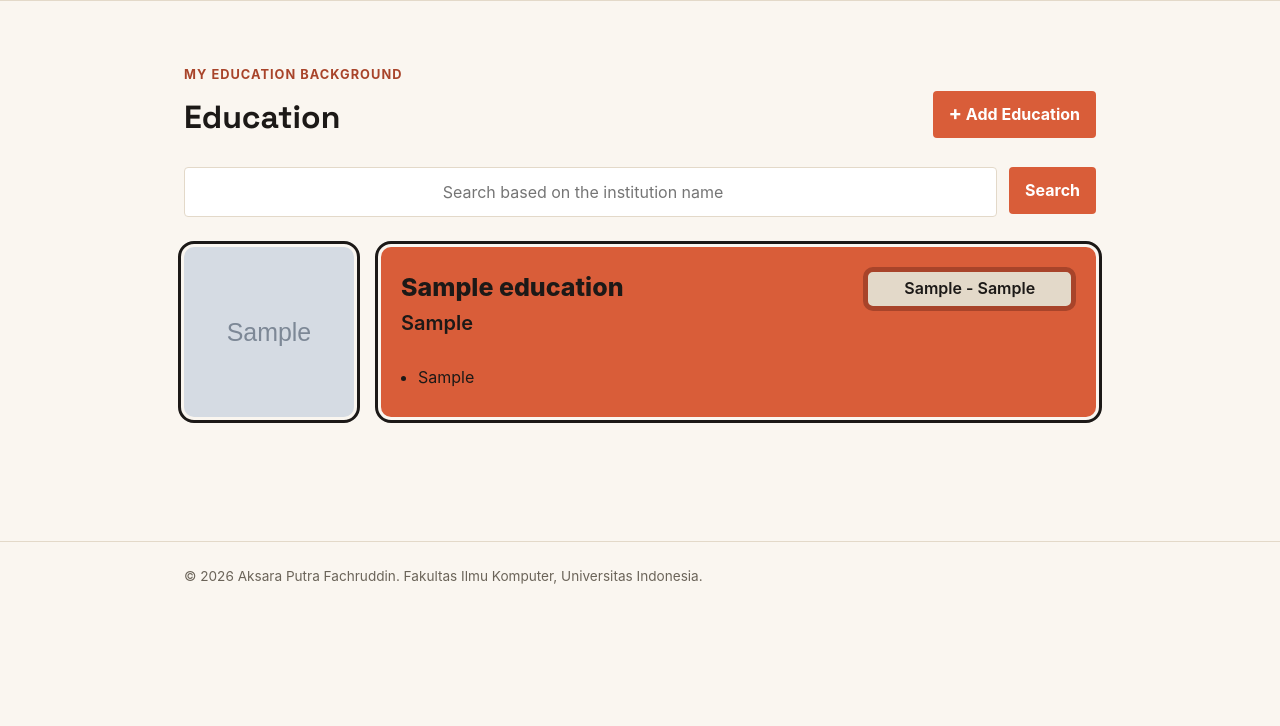
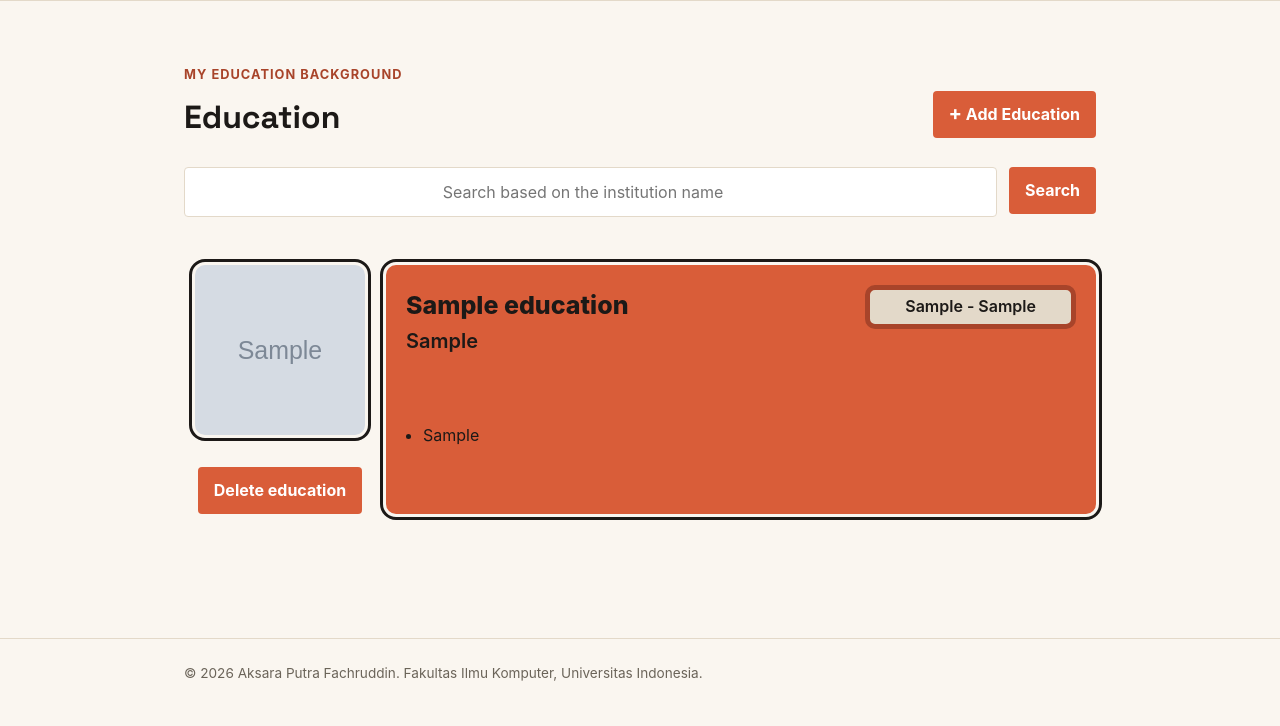
Before and after one commit to aksara-putra-f/myportofolio, a Django app: page /education/ in a window 1280 px wide. Shown: the part 74-800 px from the top of the page. Run offline with Django 5.2, Linux system fonts and the light colour scheme; tables that the repository leaves empty hold one stand-in row (values such as "Sample post"); grey boxes marked "Sample" are stand-in pictures.

Commit message:
feat: Membuat fitur delete data untuk section Education

```diff
--- a/main/urls.py
+++ b/main/urls.py
@@ -11,7 +11,7 @@ urlpatterns = [
     path("experience/", show_experience, name="show_experience"),
     path("experience/add/", create_experience, name="create_experience"),
     path("api/experiences/", get_experience_json, name="get_experience_json"),
-    path("education/<uuid:education_id>/delete/", delete_experience, name="delete_experience"),
+    path("experience/<uuid:experience_id>/delete/", delete_experience, name="delete_experience"),
 
     path("project/", show_project, name="show_project"),
     path("project/add/", create_project, name="create_project"),
--- a/main/views.py
+++ b/main/views.py
@@ -186,7 +186,7 @@ def create_education(request):
 
 def get_education_json(request):
     institution_name_query = request.GET.get("institution_name", "").strip()
-    educations = Education.objects.all()
+    educations = Education.objects.all().order_by("-year_start")
 
     if institution_name_query:
         educations = educations.filter(institution_name=institution_name_query)
--- a/static/css/style.css
+++ b/static/css/style.css
@@ -434,15 +434,26 @@ h1, .brand {
 /* ----------------------------------------------- */
 #education-container {
     width: 100%;
+    margin-top: 3rem;
 }
 
 .section-page .education-card {
     display: grid;
-    grid-template-areas: "logo edu-info";
+    grid-template-areas:
+        "logo edu-info"
+        "delete-btn edu-info";
     grid-template-columns: 192px auto;
-    column-gap: 5px;
-    margin: 30px 0px;
+    column-gap: 10px;
+    margin-bottom: 60px;
     align-items: center;
+    justify-items: center;
+}
+
+.section-page .education-card .delete-button {
+    margin-top: 2rem;
+
+    grid-area: delete-btn;
+    justify-self: center;
 }
 
 .section-page .institution-logo {
@@ -457,6 +468,8 @@ h1, .brand {
     outline-width: 3px;
 
     border-radius: 10px;
+
+    justify-self: center;
 }
 
 .section-page .education-info {
@@ -479,6 +492,8 @@ h1, .brand {
 
     min-height: 100%;
     padding: 20px;
+
+    width: 100%;
 }
 
 .section-page .education-desc {
@@ -676,6 +691,11 @@ h1, .brand {
 
 .button-danger {
     background: #b42318;
+    transition: background 0.2s;
+}
+
+.button-danger:hover {
+    background: var(--ink);
 }
 
 
--- a/templates/components/education_delete_modal.html
+++ b/templates/components/education_delete_modal.html
@@ -1,8 +1,8 @@
-<p class="experience-status">
+<p class="education-status">
     <button type="button"
             class="button button-danger"
             popovertarget="delete-education-{{ education.id }}"
-            aria-label="Hapus {{ education.title }}"
+            aria-label="Hapus {{ education.institution_name }}"
             title="Delete education">
         Delete education
     </button>
@@ -27,7 +27,7 @@
         <h2 id="delete-education-title-{{ education.id }}">Delete education?</h2>
         <p>
             Are you sure you want to delete
-            <strong>{{ education.title }}</strong>?
+            <strong>{{ education.institution_name }}</strong>?
         </p>
         <div class="education-delete-modal__actions">
             <button type="button"
--- a/templates/education.html
+++ b/templates/education.html
@@ -42,6 +42,9 @@
                                     {% endfor %}
                                 </ul>
                             </div>
+                            <div class="delete-button">
+                                {% include 'components/education_delete_modal.html' %}
+                            </div>
                         </article>
                     {% empty %}
                         <p class="empty-state">
```
